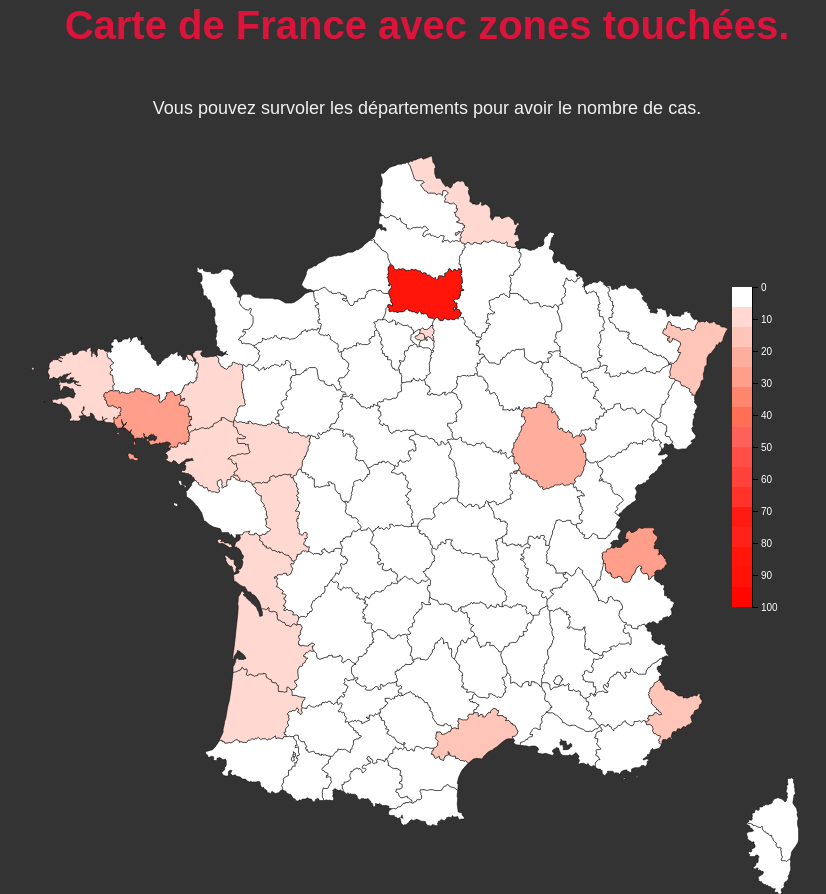
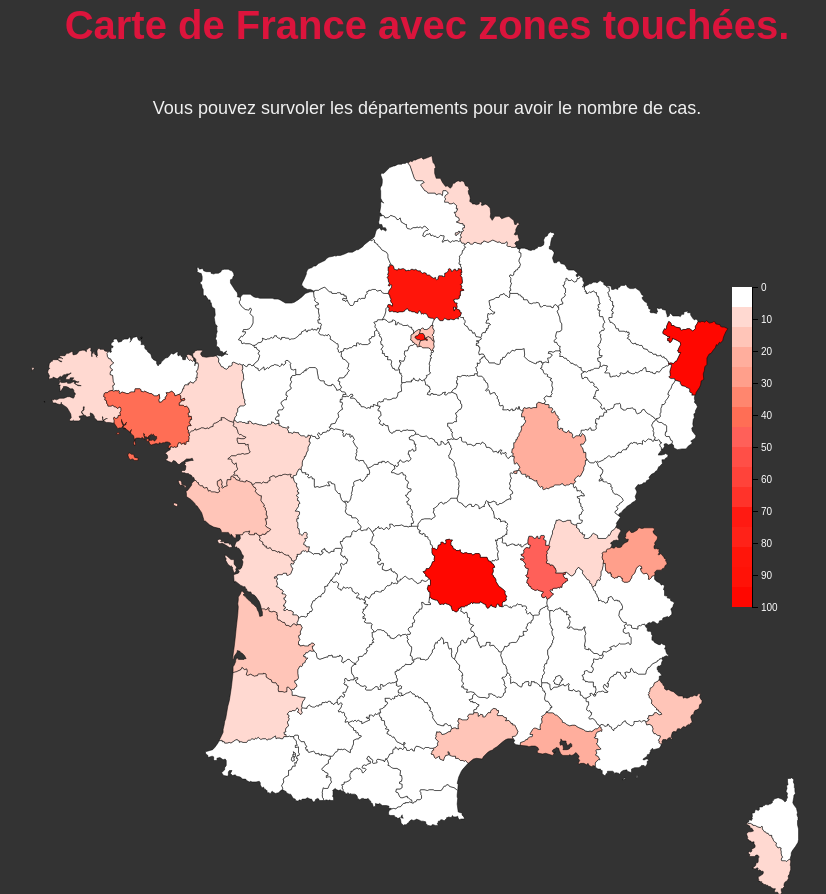
Before and after one commit to Ziratsu/CoronavirusGraph, a website: page index.html in a window 1280 px wide. Shown: the part 935-1829 px from the top of the page, without its empty margins (213-1039 px from the left). Drawn offline with nearby package versions, Linux system fonts and the light colour scheme.

Commit message:
Update index.html

```diff
--- a/index.html
+++ b/index.html
@@ -26,7 +26,6 @@
   <h2>Carte de France avec zones touchées.</h2>
   <p>Vous pouvez survoler les départements pour avoir le nombre de cas.</p>
 </div>
-
 
 <p class="credits ctop">Github  : <a target="_blank" href="https://github.com/Ziratsu/CoronavirusGraph">Repo Github</a></p></li>
 <p class="credits">Youtube : <a target="_blank" href="https://www.youtube.com/channel/UCMFbNXUkjSUJ6WC20tGTzJg">YT Développement Web</a></p></li>
@@ -93,6 +92,8 @@
                .attr("fill", "white")
 
                var tickLabels = [
+               '01 / 02',
+               '02 / 02',
                '03 / 02',
                '04 / 02',
                '05 / 02',
@@ -123,7 +124,7 @@
                '01 / 03',
                '02 / 03',
                '03 / 03',
-               '03 / 04'
+               '04 / 03'
               ]
 
         // X
@@ -165,11 +166,11 @@
           .attr("r", 5)
           .style('cursor', 'pointer')
           .attr("fill", "crimson")
-          .on("mouseover", function(d) {
+          .on("mouseover", function(d, i) {
             div.transition()
                 .duration(200)
                 .style("opacity", .9);
-            div	.html("Cas :" + d.value)
+            div	.html("Cas : " + d.value + "<br/>" + "Date :" + tickLabels[i])
                 .style("left", (d3.event.pageX) + "px")
                 .style("top", (d3.event.pageY - 28) + "px");
             })
@@ -268,7 +269,8 @@ var div = d3.select("body").append("div")
               + "<b>Département : </b>" + e.NOM_DEPT + "<br>"
               + "<b>Infectés : </b>" + e.POP + "<br>")
             .style("left", (d3.event.pageX + 30) + "px")
-            .style("top", (d3.event.pageY - 30) + "px");
+            .style("top", (d3.event.pageY - 30) + "px")
+            .style("height", "auto");
         })
         .on("mouseout", function(d) {
           div.style("opacity", 0);
@@ -296,7 +298,7 @@ var div = d3.select("body").append("div")
           "NB_ARRONDS":"4",
           "NB_CANTONS":"43",
           "NB_COMMUNES":"419",
-          "POP":"0"},
+          "POP":"4"},
 
           {"CODE_REG":"22",
           "NOM_REGION":"Picardie",
@@ -404,7 +406,7 @@ var div = d3.select("body").append("div")
           "NB_ARRONDS":"4",
           "NB_CANTONS":"57",
           "NB_COMMUNES":"119",
-          "POP":"0"},
+          "POP":"9"},
 
           {"CODE_REG":"25",
           "NOM_REGION":"Basse-Normandie",
@@ -467,7 +469,7 @@ var div = d3.select("body").append("div")
           "NB_ARRONDS":"2",
           "NB_CANTONS":"22",
           "NB_COMMUNES":"124",
-          "POP":"0"},
+          "POP":"3"},
 
 
           {"CODE_REG":"94",
@@ -596,7 +598,7 @@ var div = d3.select("body").append("div")
           "NB_ARRONDS":"6",
           "NB_CANTONS":"63",
           "NB_COMMUNES":"542",
-          "POP":"2"},
+          "POP":"6"},
 
           {"CODE_REG":"91",
           "NOM_REGION":"Languedoc-Roussillon",
@@ -798,7 +800,7 @@ var div = d3.select("body").append("div")
           "NB_ARRONDS":"3",
           "NB_CANTONS":"42",
           "NB_COMMUNES":"261",
-          "POP":"13"},
+          "POP":"22"},
 
           {"CODE_REG":"41",
           "NOM_REGION":"Lorraine",
@@ -859,7 +861,7 @@ var div = d3.select("body").append("div")
           "NB_ARRONDS":"5",
           "NB_CANTONS":"61",
           "NB_COMMUNES":"470",
-          "POP":"0"},
+          "POP":"63"},
 
           {"CODE_REG":"72",
           "NOM_REGION":"Aquitaine",
@@ -892,7 +894,7 @@ var div = d3.select("body").append("div")
           "NB_ARRONDS":"7",
           "NB_CANTONS":"44",
           "NB_COMMUNES":"527",
-          "POP":"5"},
+          "POP":"84"},
 
           {"CODE_REG":"42",
           "NOM_REGION":"Alsace",
@@ -910,7 +912,7 @@ var div = d3.select("body").append("div")
           "NB_ARRONDS":"2",
           "NB_CANTONS":"54",
           "NB_COMMUNES":"293",
-          "POP":"0"},
+          "POP":"25"},
 
           {"CODE_REG":"43",
           "NOM_REGION":"Franche-Comté",
@@ -931,7 +933,8 @@ var div = d3.select("body").append("div")
           "POP":"0"},
 
           {"CODE_REG":"52",
-          "NOM_REGION":"Pays de la Loire","CODE_DEPT":"72",
+          "NOM_REGION":"Pays de la Loire",
+          "CODE_DEPT":"72",
           "NOM_DEPT":"Sarthe",
           "NB_ARRONDS":"3",
           "NB_CANTONS":"40",
@@ -963,7 +966,7 @@ var div = d3.select("body").append("div")
           "NB_ARRONDS":"1",
           "NB_CANTONS":"20",
           "NB_COMMUNES":"1",
-          "POP":"3"},
+          "POP":"55"},
 
           {"CODE_REG":"23",
           "NOM_REGION":"Haute-Normandie",
@@ -1044,12 +1047,13 @@ var div = d3.select("body").append("div")
           "POP":"0"},
 
           {"CODE_REG":"52",
-          "NOM_REGION":"Pays de la Loire","CODE_DEPT":"85",
+          "NOM_REGION":"Pays de la Loire",
+          "CODE_DEPT":"85",
           "NOM_DEPT":"Vendée",
           "NB_ARRONDS":"3",
           "NB_CANTONS":"31",
           "NB_COMMUNES":"282",
-          "POP":"0"},
+          "POP":"8"},
 
           {"CODE_REG":"54",
           "NOM_REGION":"Poitou-Charentes","CODE_DEPT":"86",
@@ -1110,7 +1114,7 @@ var div = d3.select("body").append("div")
           "NB_ARRONDS":"3",
           "NB_CANTONS":"45",
           "NB_COMMUNES":"36",
-          "POP":"0"},
+          "POP":"6"},
 
           {"CODE_REG":"11",
           "NOM_REGION":"Île-de-France",
@@ -1119,7 +1123,7 @@ var div = d3.select("body").append("div")
           "NB_ARRONDS":"3",
           "NB_CANTONS":"40",
           "NB_COMMUNES":"40",
-          "POP":"2"},
+          "POP":"7"},
 
           {"CODE_REG":"11",
           "NOM_REGION":"Île-de-France",
@@ -1128,7 +1132,7 @@ var div = d3.select("body").append("div")
           "NB_ARRONDS":"3",
           "NB_CANTONS":"49",
           "NB_COMMUNES":"47",
-          "POP":"0"},
+          "POP":"6"},
 
           {"CODE_REG":"11",
           "NOM_REGION":"Île-de-France",
```
